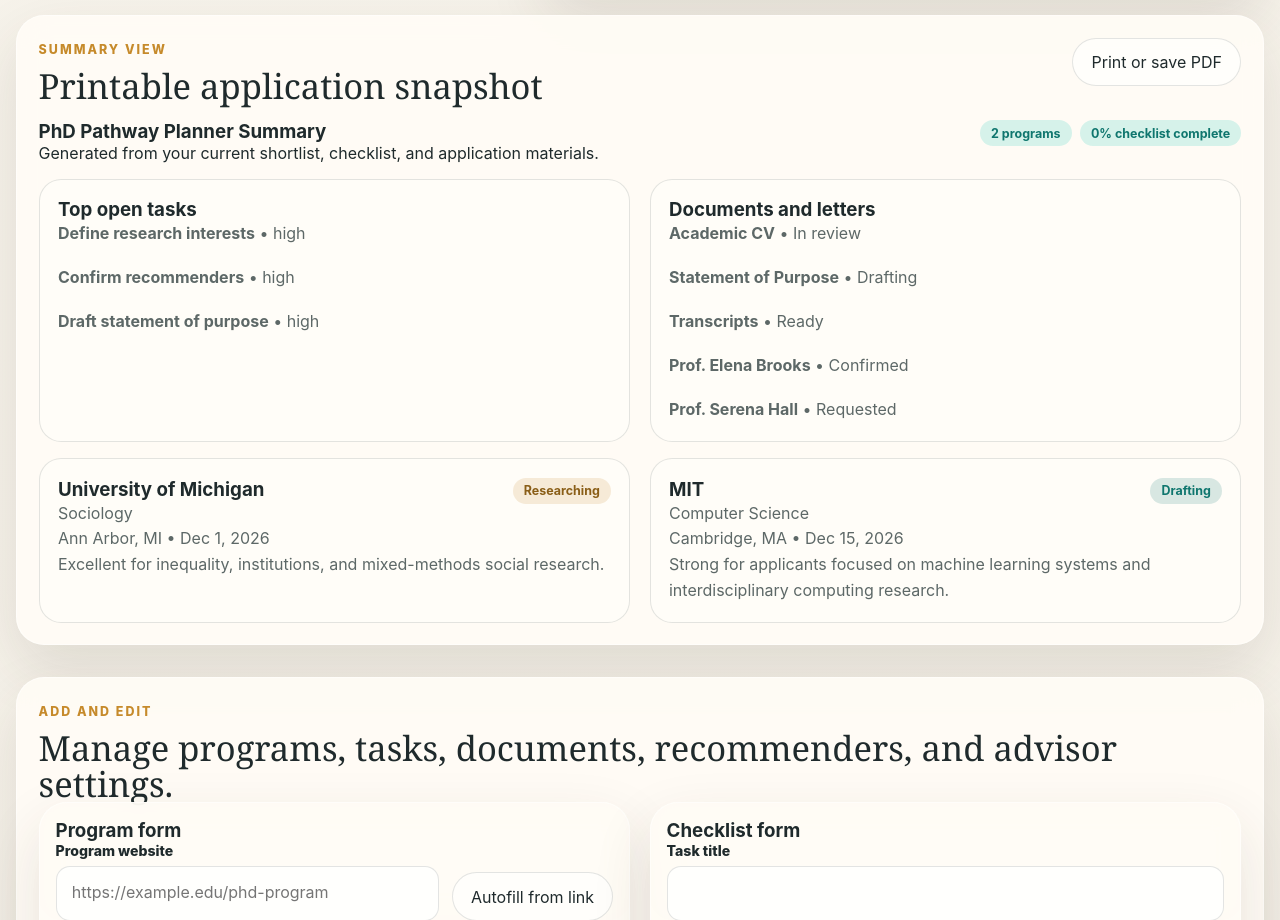
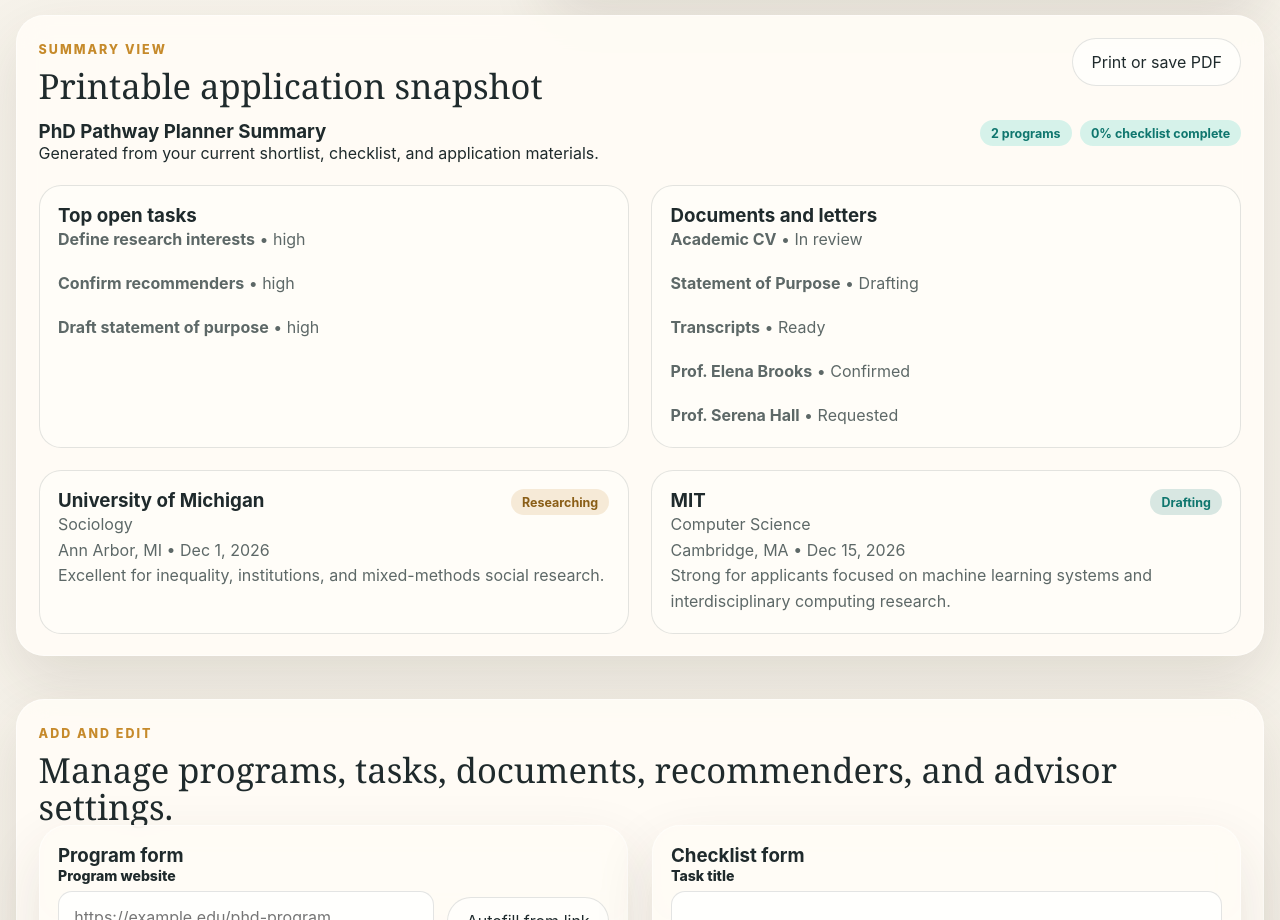
Before and after one commit to Aledge1/phdpathway, a React (Vite) app in the folder react-app/: page / in a window 1280 px wide. Shown: the part 3900-4820 px from the top of the page. Built offline with nearby package versions, Linux system fonts and the light colour scheme.

Commit message:
Loosen crowded panel spacing

```diff
--- a/react-app/src/styles.css
+++ b/react-app/src/styles.css
@@ -117,10 +117,12 @@ select {
   grid-template-columns: repeat(12, minmax(0, 1fr));
   align-items: start;
   row-gap: 1.4rem;
+  column-gap: 1.45rem;
 }
 
 .forms-grid {
   grid-template-columns: repeat(2, minmax(0, 1fr));
+  gap: 1.45rem;
 }
 
 .controls-grid {
@@ -143,10 +145,12 @@ select {
 
 .print-summary-grid {
   grid-template-columns: repeat(2, minmax(0, 1fr));
+  gap: 1.4rem;
 }
 
 .compare-grid {
   grid-template-columns: repeat(3, minmax(0, 1fr));
+  gap: 1.4rem;
 }
 
 .hero-copy,
@@ -167,7 +171,7 @@ select {
 }
 
 .entry-form {
-  padding: 1rem;
+  padding: 1.15rem;
 }
 
 .hero-copy {
@@ -563,6 +567,14 @@ textarea {
   min-height: 100%;
 }
 
+.panel-side + .panel-side,
+.panel-main + .panel-side,
+.panel-side + .panel-main,
+.panel-full + .panel-main,
+.panel-main + .panel-full {
+  margin-top: 0.2rem;
+}
+
 .panel-primary {
   grid-column: span 7;
 }
@@ -651,7 +663,7 @@ textarea {
 .print-sheet {
   margin-top: 1rem;
   display: grid;
-  gap: 1rem;
+  gap: 1.35rem;
 }
 
 .print-header {
@@ -672,13 +684,13 @@ textarea {
 }
 
 .forms-panel {
-  margin-top: 1rem;
+  margin-top: 1.7rem;
 }
 
 .form-grid {
   display: grid;
   grid-template-columns: repeat(2, minmax(0, 1fr));
-  gap: 0.9rem;
+  gap: 1.05rem;
 }
 
 .source-row {
@@ -689,7 +701,7 @@ textarea {
 }
 
 .advisor-form {
-  margin-top: 1rem;
+  margin-top: 1.45rem;
 }
 
 .helper-text {
```
